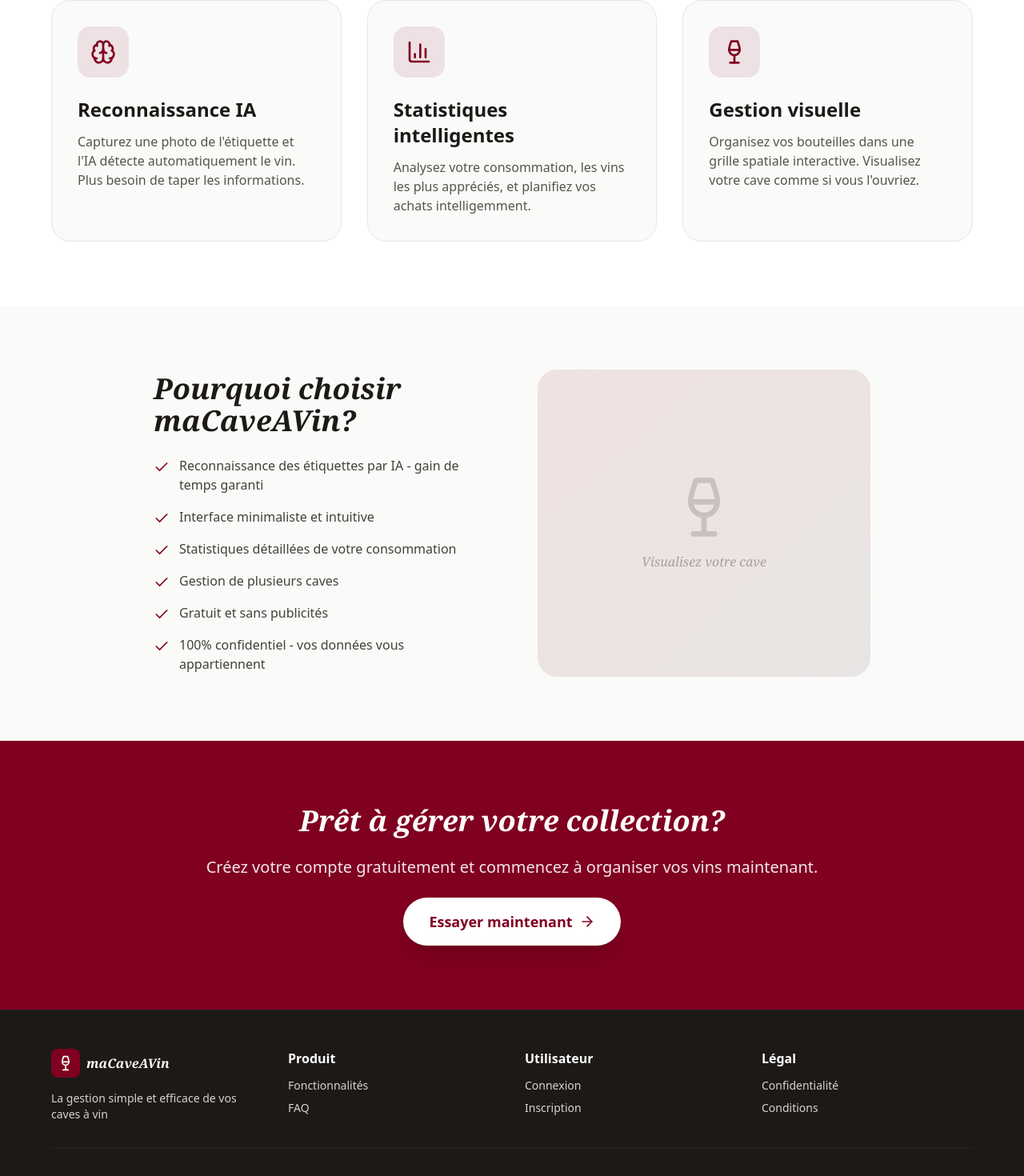
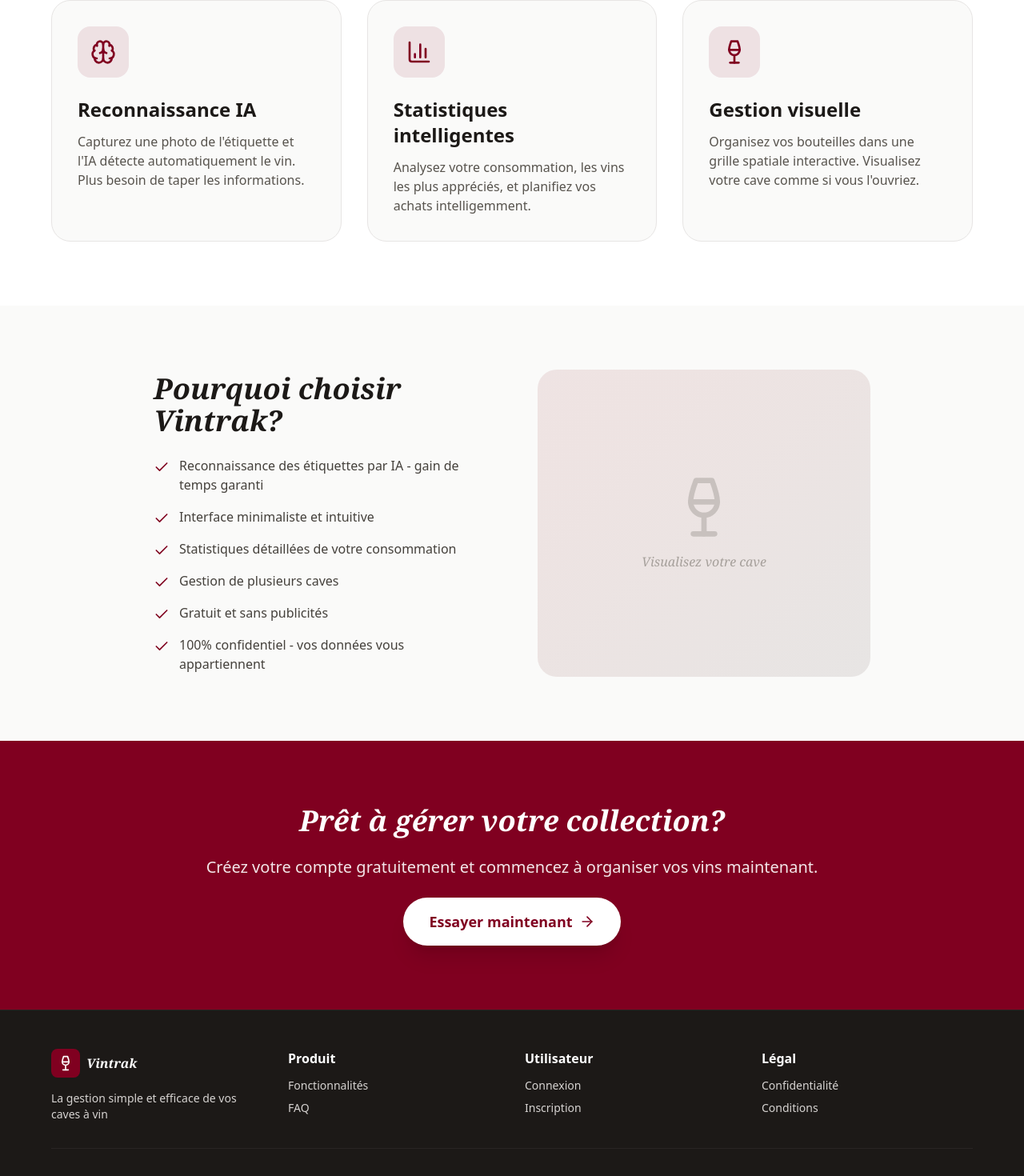
Before and after one commit to pollllllux/LaCaveAVin, a Next.js app: page / in a window 1280 px wide. Shown: the part 742-2212 px from the top of the page at 80% size. Built offline with nearby package versions, Linux system fonts and the light colour scheme; no server answers.

Commit message:
change le nom pour vintrak

```diff
--- a/src/app/layout.tsx
+++ b/src/app/layout.tsx
@@ -3,28 +3,28 @@
 import "./globals.css"
 
 export const metadata: Metadata = {
-  title: 'maCaveAVin - Gestion simple et efficace de vos caves à vin',
+  title: 'Vintrak - Gestion simple et efficace de vos caves à vin',
   description: 'Organisez votre collection de vins avec reconnaissance IA des étiquettes et statistiques intelligentes. Gratuit et minimaliste.',
   keywords: ['vin', 'cave à vin', 'gestion collection', 'IA', 'reconnaissance étiquettes'],
-  authors: [{ name: 'maCaveAVin' }],
+  authors: [{ name: 'Vintrak' }],
   openGraph: {
-    title: 'maCaveAVin - Gestion de caves à vin',
+    title: 'Vintrak - Gestion de caves à vin',
     description: 'Organisez votre collection avec reconnaissance IA et statistiques',
-    url: 'https://la-cave-a-vin.vercel.app',
-    siteName: 'maCaveAVin',
+    url: 'https://vintrak.fr',
+    siteName: 'Vintrak',
     images: [
       {
-        url: 'https://la-cave-a-vin.vercel.app/og-image.png',
+        url: 'https://vintrak.fr/og-image.png',
         width: 1200,
         height: 630,
-        alt: 'maCaveAVin - Gestion de caves à vin'
+        alt: 'Vintrak - Gestion de caves à vin'
       }
     ],
     type: 'website',
   },
   twitter: {
     card: 'summary_large_image',
-    title: 'maCaveAVin',
+    title: 'Vintrak',
     description: 'Gestion simple et efficace de vos caves à vin',
   },
   robots: {
--- a/src/app/page.tsx
+++ b/src/app/page.tsx
@@ -26,7 +26,7 @@
             <div className="p-2 bg-bordeaux rounded-lg text-white">
               <Wine size={24} />
             </div>
-            <span className="text-2xl font-serif font-bold text-bordeaux italic">maCaveAVin</span>
+            <span className="text-2xl font-serif font-bold text-bordeaux italic">Vintrak</span>
           </div>
           <div className="flex gap-3">
             {user ? (
@@ -135,7 +135,7 @@
           <div className="grid md:grid-cols-2 gap-16 items-center">
             <div className="space-y-6">
               <h2 className="text-4xl font-serif font-bold italic text-stone-900">
-                Pourquoi choisir maCaveAVin?
+                Pourquoi choisir Vintrak?
               </h2>
               <ul className="space-y-4">
                 {[
@@ -191,7 +191,7 @@
                 <div className="p-2 bg-bordeaux rounded-lg text-white">
                   <Wine size={20} />
                 </div>
-                <span className="font-serif font-bold italic text-white">maCaveAVin</span>
+                <span className="font-serif font-bold italic text-white">Vintrak</span>
               </div>
               <p className="text-sm">La gestion simple et efficace de vos caves à vin</p>
             </div>
@@ -218,7 +218,7 @@
             </div>
           </div>
           <div className="border-t border-stone-800 pt-8 text-center text-sm">
-            <p>&copy; 2026 maCaveAVin. Tous droits réservés.</p>
+            <p>&copy; 2026 Vintrak. Tous droits réservés.</p>
           </div>
         </div>
       </footer>
```
Also changed, not shown: public/robots.txt, 1 other file (tests, documents, lock files or other folders).
